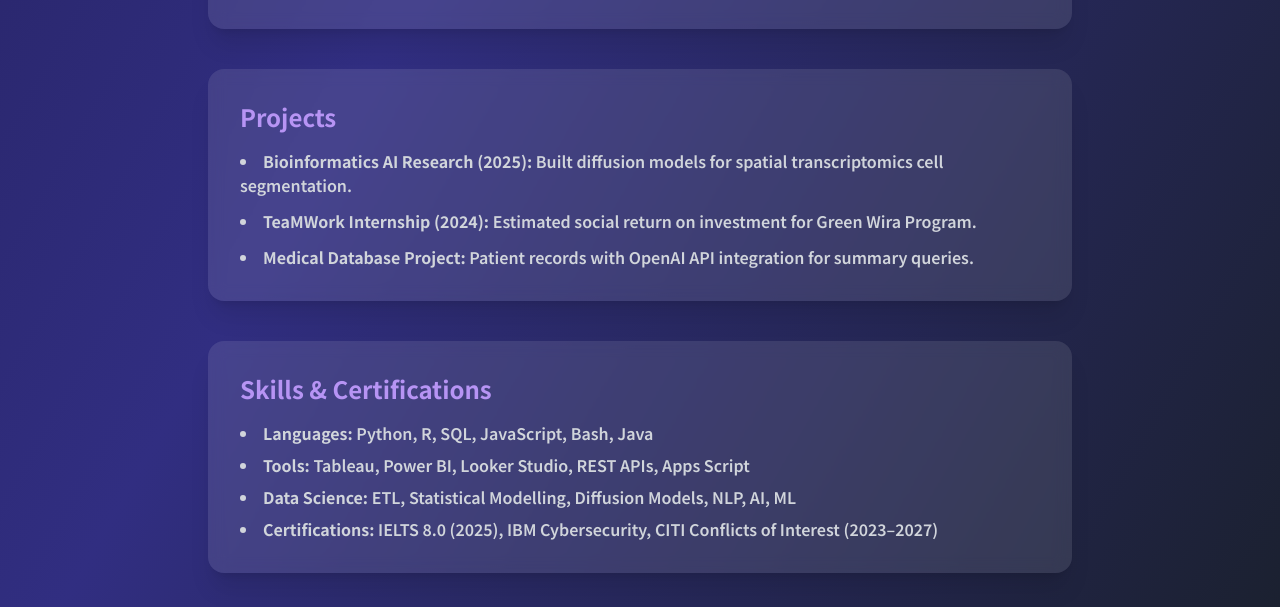
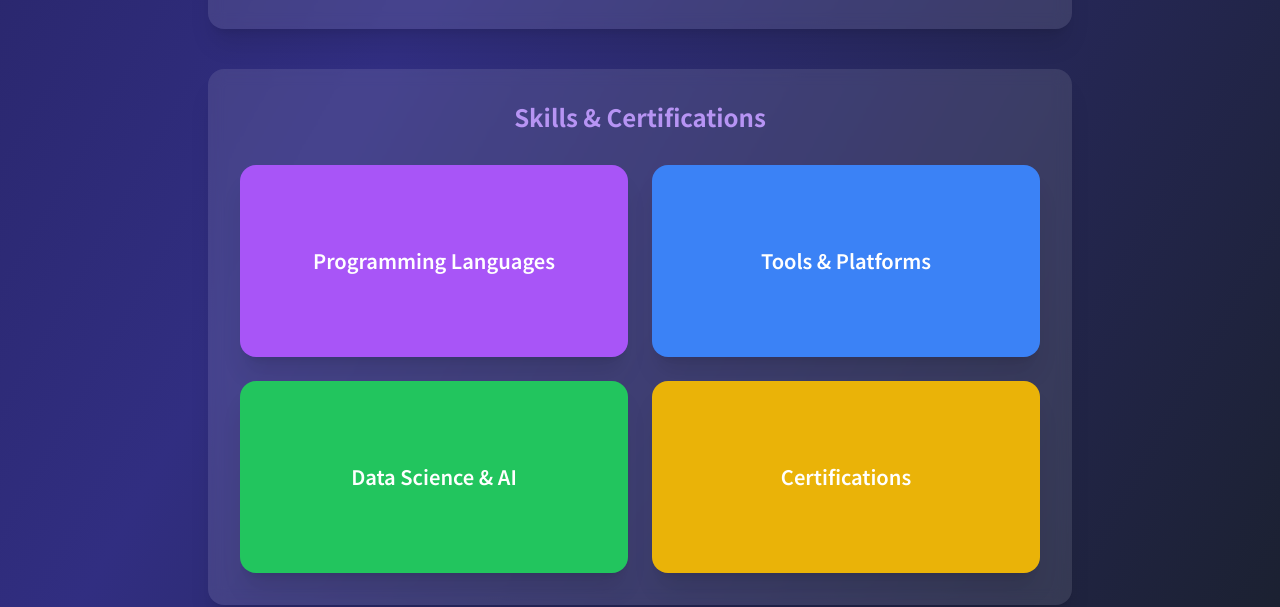
Before and after one commit to ZachNg01/Showcase, a website: page about.html in a window 1280 px wide. Shown: the part 1517-2124 px from the top of the page. Drawn offline with nearby package versions, Linux system fonts and the light colour scheme.

Commit message:
Changed skills into cardz

```diff
--- a/about.html
+++ b/about.html
@@ -225,25 +225,104 @@
       </div>
     </section>
 
-    <!-- Projects -->
-    <section class="bg-white/10 backdrop-blur p-8 rounded-2xl shadow-xl">
-      <h2 class="text-2xl font-bold text-accent mb-4">Projects</h2>
-      <ul class="list-disc list-inside text-gray-300 font-medium-plus space-y-3">
-        <li><strong>Bioinformatics AI Research (2025):</strong> Built diffusion models for spatial transcriptomics cell segmentation.</li>
-        <li><strong>TeaMWork Internship (2024):</strong> Estimated social return on investment for Green Wira Program.</li>
-        <li><strong>Medical Database Project:</strong> Patient records with OpenAI API integration for summary queries.</li>
-      </ul>
-    </section>
 
-    <!-- Skills -->
-    <section class="bg-white/10 backdrop-blur p-8 rounded-2xl shadow-xl">
-      <h2 class="text-2xl font-bold text-accent mb-4">Skills & Certifications</h2>
-      <ul class="list-disc list-inside text-gray-300 font-medium-plus space-y-2">
-        <li><strong>Languages:</strong> Python, R, SQL, JavaScript, Bash, Java</li>
-        <li><strong>Tools:</strong> Tableau, Power BI, Looker Studio, REST APIs, Apps Script</li>
-        <li><strong>Data Science:</strong> ETL, Statistical Modelling, Diffusion Models, NLP, AI, ML</li>
-        <li><strong>Certifications:</strong> IELTS 8.0 (2025), IBM Cybersecurity, CITI Conflicts of Interest (2023–2027)</li>
-      </ul>
+    <!-- Flip Card Skills Section -->
+    <section class="p-8 rounded-2xl shadow-xl bg-white/10 backdrop-blur">
+      <h2 class="text-2xl font-bold text-accent mb-8 text-center">Skills & Certifications</h2>
+      <div class="grid md:grid-cols-2 gap-6" x-data="{ flipped: [false, false, false, false] }">
+
+        <!-- Languages Card -->
+        <div class="perspective" @click="flipped[0] = !flipped[0]">
+          <div :class="flipped[0] ? 'rotate-y-180' : ''" class="relative w-full h-48 transition-transform duration-700 transform-style preserve-3d">
+            <!-- Front -->
+            <div class="absolute inset-0 bg-purple-500 text-white rounded-2xl shadow-xl flex items-center justify-center text-xl font-semibold backface-hidden">
+              Programming Languages
+            </div>
+            <!-- Back -->
+            <div class="absolute inset-0 bg-purple-800 text-white rounded-2xl shadow-xl p-4 text-sm backface-hidden rotate-y-180 overflow-y-auto">
+              <ul class="list-disc list-inside space-y-1">
+                <li>Python</li>
+                <li>R</li>
+                <li>SQL</li>
+                <li>JavaScript (Node & Browser)</li>
+                <li>Bash scripting</li>
+                <li>Java (basic)</li>
+              </ul>
+            </div>
+          </div>
+        </div>
+        <style>
+          .perspective {
+            perspective: 1000px;
+          }
+          .preserve-3d {
+            transform-style: preserve-3d;
+          }
+          .backface-hidden {
+            backface-visibility: hidden;
+          }
+          .rotate-y-180 {
+            transform: rotateY(180deg);
+          }
+        </style>
+
+        <!-- Tools Card -->
+        <div class="perspective" @click="flipped[1] = !flipped[1]">
+          <div :class="flipped[1] ? 'rotate-y-180' : ''" class="relative w-full h-48 transition-transform duration-700 transform-style preserve-3d">
+            <div class="absolute inset-0 bg-blue-500 text-white rounded-2xl shadow-xl flex items-center justify-center text-xl font-semibold backface-hidden">
+              Tools & Platforms
+            </div>
+            <div class="absolute inset-0 bg-blue-800 text-white rounded-2xl shadow-xl p-4 text-sm backface-hidden rotate-y-180 overflow-y-auto">
+              <ul class="list-disc list-inside space-y-1">
+                <li>Power BI, Tableau</li>
+                <li>Looker Studio, Excel</li>
+                <li>Google Apps Script</li>
+                <li>REST APIs, JSON/XML</li>
+                <li>Linux CLI, GitHub Actions</li>
+                <li>Firebase, Google Cloud</li>
+              </ul>
+            </div>
+          </div>
+        </div>
+
+        <!-- Data Science Card -->
+        <div class="perspective" @click="flipped[2] = !flipped[2]">
+          <div :class="flipped[2] ? 'rotate-y-180' : ''" class="relative w-full h-48 transition-transform duration-700 transform-style preserve-3d">
+            <div class="absolute inset-0 bg-green-500 text-white rounded-2xl shadow-xl flex items-center justify-center text-xl font-semibold backface-hidden">
+              Data Science & AI
+            </div>
+            <div class="absolute inset-0 bg-green-800 text-white rounded-2xl shadow-xl p-4 text-sm backface-hidden rotate-y-180 overflow-y-auto">
+              <ul class="list-disc list-inside space-y-1">
+                <li>ETL & Data Wrangling</li>
+                <li>Diffusion Models (DDPM/DDIM)</li>
+                <li>Machine Learning, NLP</li>
+                <li>Bioinformatics, Spatial Transcriptomics</li>
+                <li>Statistical Modeling</li>
+                <li>Prompt Engineering, LangChain</li>
+              </ul>
+            </div>
+          </div>
+        </div>
+
+        <!-- Certifications Card -->
+        <div class="perspective" @click="flipped[3] = !flipped[3]">
+          <div :class="flipped[3] ? 'rotate-y-180' : ''" class="relative w-full h-48 transition-transform duration-700 transform-style preserve-3d">
+            <div class="absolute inset-0 bg-yellow-500 text-white rounded-2xl shadow-xl flex items-center justify-center text-xl font-semibold backface-hidden">
+              Certifications
+            </div>
+            <div class="absolute inset-0 bg-yellow-800 text-white rounded-2xl shadow-xl p-4 text-sm backface-hidden rotate-y-180 overflow-y-auto">
+              <ul class="list-disc list-inside space-y-1">
+                <li>IELTS 8.0 (2025)</li>
+                <li>IBM Cybersecurity</li>
+                <li>CITI Conflict of Interest (2023–2027)</li>
+                <li>Google Data Studio Certification</li>
+                <li>DeepLearning.AI Diffusion Models</li>
+              </ul>
+            </div>
+          </div>
+        </div>
+
+      </div>
     </section>
 
     <!-- Footer -->
@@ -300,14 +379,14 @@ function carousel() {
     description: 'Focused on bridging foundational computing and mathematics with critical thinking, teamwork, and software design principles.'
   },
   {
-    title: 'Singapore GCE A-Levels',
+    title: 'Singapore-Cambridge GCE A-Levels',
     time: '2018–2019',
     school: 'Tampines Meridian Junior College',
     logo: 'https://tmseatfinder.herokuapp.com/static/tmjc.png',
     description: 'Specialised in Physics, Chemistry, and Math. Developed research skills and presented a project on kidney failure in Singapore.'
   },
   {
-    title: 'Singapore GCE O-Levels',
+    title: 'Singapore-Cambridge GCE O-Levels',
     time: '2013–2017',
     school: 'Ngee Ann Secondary School',
     logo: 'https://ngeeannsec.moe.edu.sg/images/small-school-Logo-No-background-2.png',
```
